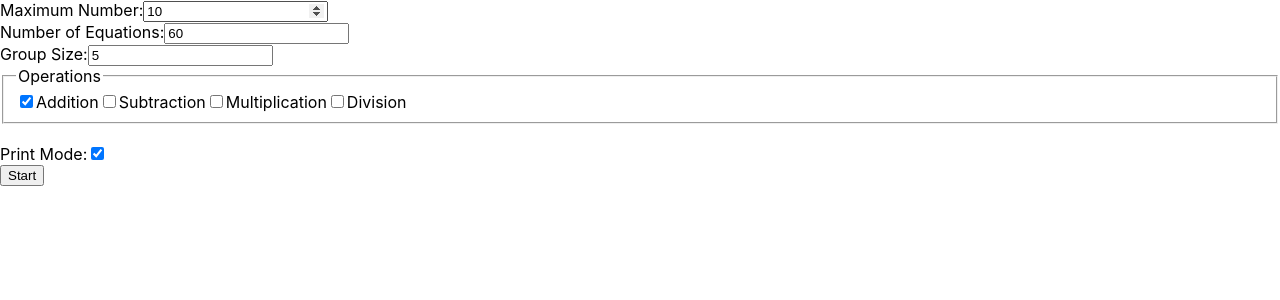
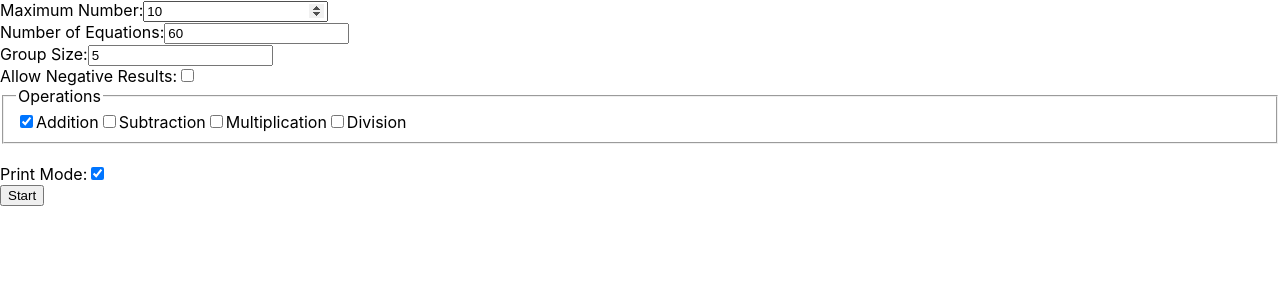
Before and after one commit to ashajjar/kids-math-app, a React (Create React App) app: page / in a window 1280 px wide. Shown: the top 300 px of the page. Built offline with nearby package versions, Linux system fonts and the light colour scheme.

Commit message:
added validation to equation generation to avoid resulting into division by zero and allow the user to decide whether to make subtraction with negative results

```diff
--- a/src/App.js
+++ b/src/App.js
@@ -61,7 +61,7 @@ function App() {
 }
 
 function generateEquations(settings) {
-    const {maxNumber, numEquations, operations} = settings;
+    const {maxNumber, numEquations, operations, allowNegativeResults} = settings;
     const equations = [];
     const operationSymbols = {
         addition: '+',
@@ -74,12 +74,21 @@ function generateEquations(settings) {
         .map(([op]) => op);
 
     for (let i = 0; i < numEquations; i++) {
-        const a = Math.floor(Math.random() * (maxNumber + 1));
-        const b = Math.floor(Math.random() * (maxNumber + 1));
+        let a = Math.floor(Math.random() * (maxNumber + 1));
+        let b = Math.floor(Math.random() * (maxNumber + 1));
         const operation = enabledOperations[Math.floor(Math.random() * enabledOperations.length)];
         const symbol = operationSymbols[operation];
 
-        let equation = `${a} ${symbol} ${b}`;
+
+        if (!allowNegativeResults && operation === 'subtraction' && a < b) {
+            [a, b] = [b, a]; // Swap to avoid negative result
+        }
+
+        if (!allowNegativeResults && operation === 'division' && b === 0) {
+            b = 1; // adjust to avoid division by zero
+        }
+
+        const equation = `${a} ${symbol} ${b}`;
         equations.push(equation);
     }
 
--- a/src/components/StartScreen.js
+++ b/src/components/StartScreen.js
@@ -11,6 +11,11 @@ function StartScreen(props) {
     });
     const [printMode, setPrintMode] = useState(true);
     const [groupSize, setGroupSize] = useState(5); // Default group size
+    const [allowNegativeResults, setAllowNegativeResults] = useState(false);
+
+    const handleAllowNegativeResultsChange = (e) => {
+        setAllowNegativeResults(e.target.checked);
+    };
 
     const handleGroupSizeChange = (e) => {
         setGroupSize(e.target.value);
@@ -48,7 +53,8 @@ function StartScreen(props) {
             numEquations,
             operations,
             printMode,
-            groupSize
+            groupSize,
+            allowNegativeResults,
         });
     };
 
@@ -67,6 +73,15 @@ function StartScreen(props) {
             <label>
                 Group Size:
                 <input type="number" value={groupSize} onChange={handleGroupSizeChange}/>
+            </label>
+            <br/>
+            <label>
+                Allow Negative Results:
+                <input
+                    type="checkbox"
+                    checked={allowNegativeResults}
+                    onChange={handleAllowNegativeResultsChange}
+                />
             </label>
             <br/>
             <fieldset>
@@ -98,7 +113,7 @@ function StartScreen(props) {
                 <input type="checkbox" checked={printMode} onChange={handlePrintModeChange}/>
             </label>
             <br/>
-            {error && <div style={{ color: 'red' }}>{error}</div>}
+            {error && <div style={{color: 'red'}}>{error}</div>}
             <button type="submit">Start</button>
         </form>
     );
```
